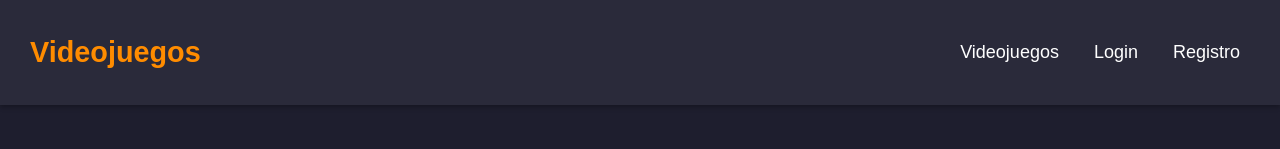
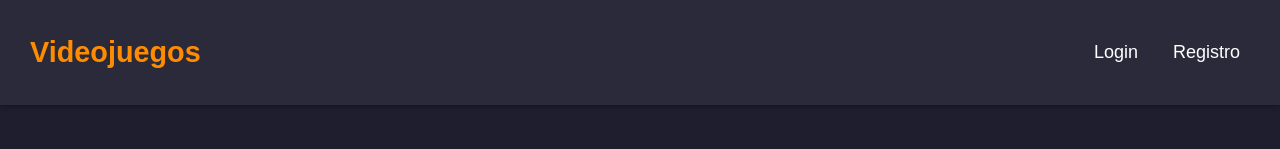
Before and after one commit to JaviSego1/React-Proyecto, a React (Vite) app: page / in a window 1280 px wide. Shown: the top 149 px of the page. Built offline with nearby package versions, Linux system fonts and the light colour scheme.

Commit message:
Falta que no deje entrar a videojuegos sin logueo y axios

```diff
--- a/src/components/NavBar.jsx
+++ b/src/components/NavBar.jsx
@@ -1,18 +1,35 @@
-import { Link } from "react-router-dom"; // Si estás utilizando react-router
-import "./NavBar.css"; // Asegúrate de tener el archivo CSS para darle estilo
+import { useContext } from "react";
+import { Link, useNavigate } from "react-router-dom";
+import { AuthContext } from "../context/AuthContext";
+import "./NavBar.css";
 
 const NavBar = () => {
+  const { user, logout } = useContext(AuthContext);
+  const navigate = useNavigate();
+
+  const handleLogout = (event) => {
+    event.preventDefault(); // Evita la navegación predeterminada del enlace
+    logout();
+    navigate("/"); // Redirige al login
+  };
+
   return (
     <nav className="navbar">
       <div className="nav-container">
-        {/* Enlace a los videojuegos */}
-        <h1>Videojuegos</h1> {/* Puedes dejarlo aquí o en otro lugar si lo prefieres */}
+        <h1>Videojuegos</h1>
 
-        {/* Contenedor para los enlaces alineados a la derecha */}
         <div className="nav-right">
-        <Link to="/videojuegos" className="nav-link">Videojuegos</Link>
-          <Link to="/" className="nav-link">Login</Link>
-          <Link to="/registro" className="nav-link">Registro</Link>
+          {user.isLogged && <Link to="/videojuegos" className="nav-link">Videojuegos</Link>}
+          {!user.isLogged ? (
+            <>
+              <Link to="/" className="nav-link">Login</Link>
+              <Link to="/registro" className="nav-link">Registro</Link>
+            </>
+          ) : (
+            <a href="#" onClick={handleLogout} className="nav-link">
+              Cerrar sesión
+            </a>
+          )}
         </div>
       </div>
     </nav>
```
Also changed, not shown: 1 other file (tests, documents, lock files or other folders).
